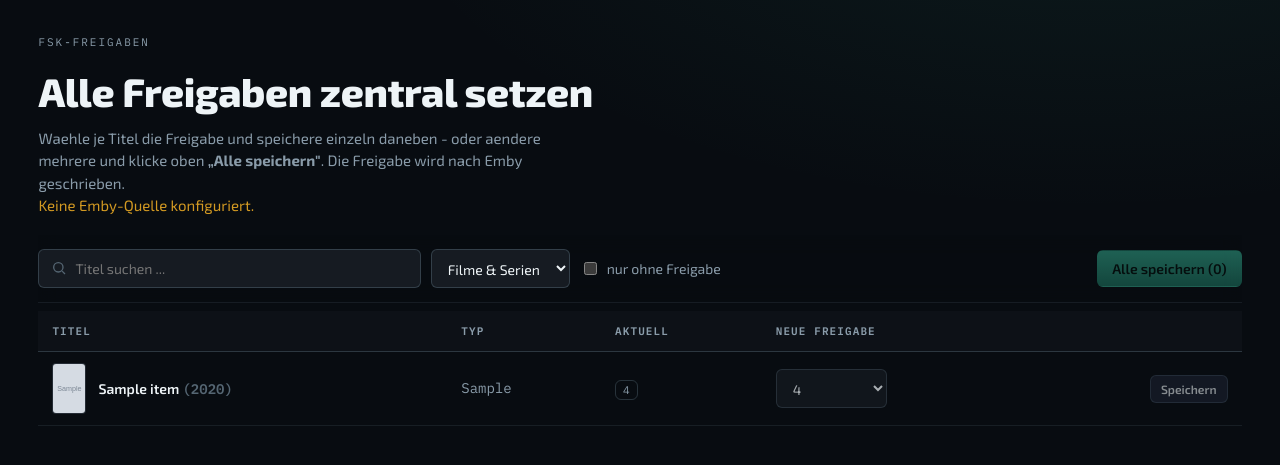
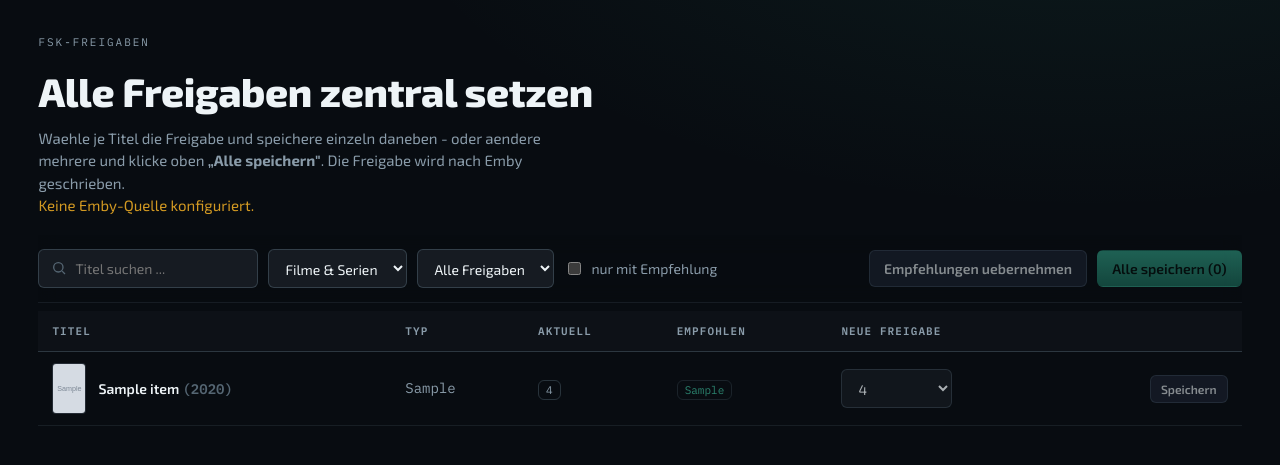
Before and after one commit to s3lfcod3r/selfmediahub, a FastAPI app: template app/templates/fsk.html in a window 1280 px wide. Shown: the part 70-535 px from the top of the page. Run offline with FastAPI, Linux system fonts and the light colour scheme; the template is opened without the code that fills it: most values are stand-ins (such as "Sample title", 1, 10 or a date in 2020); grey boxes marked "Sample" are stand-in pictures; parts of the project's set-up code (start-up, migrations or seed data) failed here and were passed over.

Commit message:
feat: FSK-Seite - Filter nach Freigabe/ohne Freigabe, Spalte 'Empfohlen' (TMDb) anklickbar + 'Empfehlungen uebernehmen' (Auto-Fuellen)

```diff
--- a/app/static/css/app.css
+++ b/app/static/css/app.css
@@ -342,6 +342,16 @@ table.list tr.changed td:first-child { box-shadow: inset 3px 0 0 var(--self-teal
   width: 34px; height: 51px; flex: none; object-fit: cover;
   border-radius: 4px; border: 1px solid var(--self-line); background: var(--self-bg-2);
 }
+.rec-apply {
+  cursor: pointer; background: transparent; color: var(--self-teal-bright);
+  border: 1px solid var(--self-line-strong);
+  transition: border-color var(--self-dur-fast) var(--self-ease),
+              background var(--self-dur-fast) var(--self-ease);
+}
+.rec-apply::after { content: " \2190"; opacity: 0.6; }
+.rec-apply:hover { border-color: var(--self-teal); background: rgba(51, 167, 140, 0.12); }
+.rec-apply[disabled] { cursor: default; opacity: 0.6; }
+.rec-apply[disabled]::after { content: ""; }
 
 /* --- Buttons klein ------------------------------------------ */
 .btn-small { font-size: 12px; padding: 6px 10px; }
--- a/app/templates/fsk.html
+++ b/app/templates/fsk.html
@@ -33,17 +33,21 @@
     </label>
     <select class="field" id="fskType"><option value="">Filme &amp; Serien</option>
       <option value="Film">Nur Filme</option><option value="Serie">Nur Serien</option></select>
-    <label class="chk"><input type="checkbox" id="fskOnlyNone"> nur ohne Freigabe</label>
+    <select class="field" id="fskFilter"><option value="">Alle Freigaben</option>
+      <option value="__none__">Ohne Freigabe</option></select>
+    <label class="chk"><input type="checkbox" id="fskOnlySug"> nur mit Empfehlung</label>
     <div class="spacer"></div>
+    <button class="btn" id="applyRec"{% if not allow_write %} disabled{% endif %}>Empfehlungen uebernehmen</button>
     <button class="btn btn-primary" id="saveAll" disabled>Alle speichern (<span id="saveAllCount">0</span>)</button>
   </div>
 
   <div class="tablewrap">
     <table class="list">
-      <thead><tr><th>Titel</th><th>Typ</th><th>Aktuell</th><th>Neue Freigabe</th><th></th></tr></thead>
+      <thead><tr><th>Titel</th><th>Typ</th><th>Aktuell</th><th>Empfohlen</th><th>Neue Freigabe</th><th></th></tr></thead>
       <tbody id="fskBody">
         {% for i in items %}
         <tr data-id="{{ i.id }}" data-orig="{{ i.official_rating or '' }}"
+            data-suggested="{{ i.fsk_suggested or '' }}"
             data-name="{{ i.name|lower }}" data-type="{{ i.item_type }}">
           <td class="name">
             <div class="fsk-title fsk-open" data-id="{{ i.id }}" title="Details anzeigen">
@@ -53,6 +57,7 @@
           </td>
           <td class="mono" style="color:var(--self-text-2)">{{ i.item_type }}</td>
           <td class="cur">{% if i.official_rating %}<span class="pill">{{ i.official_rating }}</span>{% else %}<span class="pill bad">ohne</span>{% endif %}</td>
+          <td class="rec">{% if i.fsk_suggested %}<button class="pill rec-apply" title="Als neue Freigabe uebernehmen"{% if not allow_write %} disabled{% endif %}>{{ i.fsk_suggested }}</button>{% else %}<span style="color:var(--self-text-3)">-</span>{% endif %}</td>
           <td><select class="field fsk-sel"{% if not allow_write %} disabled{% endif %}>{{ fsk_options(i.official_rating) }}</select></td>
           <td style="text-align:right"><button class="btn btn-small fsk-row-save"{% if not allow_write %} disabled{% endif %}>Speichern</button></td>
         </tr>
@@ -122,21 +127,62 @@ document.getElementById("saveAll").onclick = function(){
     .catch(function(){ window.smhToast("Fehlgeschlagen", "err"); b.disabled = false; b.innerHTML = 'Alle speichern (<span id="saveAllCount">0</span>)'; });
 };
 
+function setSelectValue(sel, val){
+  var found = false;
+  for(var i=0;i<sel.options.length;i++){ if(sel.options[i].value === val){ found = true; break; } }
+  if(!found){ var o = document.createElement("option"); o.value = val; o.textContent = val; sel.insertBefore(o, sel.firstChild); }
+  sel.value = val;
+}
+
+// FSK-Filter mit den vorhandenen Freigaben befuellen
+(function(){
+  var seen = {};
+  document.querySelectorAll("#fskBody tr").forEach(function(tr){ var o = tr.getAttribute("data-orig"); if(o){ seen[o] = 1; } });
+  var sel = document.getElementById("fskFilter");
+  Object.keys(seen).sort().forEach(function(r){ var o = document.createElement("option"); o.value = r; o.textContent = r; sel.appendChild(o); });
+})();
+
+// Empfehlung einer Zeile uebernehmen
+document.querySelectorAll(".rec-apply").forEach(function(b){
+  b.onclick = function(){
+    var tr = b.closest("tr");
+    setSelectValue(tr.querySelector(".fsk-sel"), tr.getAttribute("data-suggested"));
+    markChanged(tr);
+  };
+});
+
+// Alle sichtbaren Empfehlungen auf einmal uebernehmen
+document.getElementById("applyRec").onclick = function(){
+  var n = 0;
+  document.querySelectorAll("#fskBody tr").forEach(function(tr){
+    if(tr.style.display === "none"){ return; }
+    var s = tr.getAttribute("data-suggested");
+    if(!s || s === tr.getAttribute("data-orig")){ return; }
+    setSelectValue(tr.querySelector(".fsk-sel"), s);
+    markChanged(tr); n++;
+  });
+  window.smhToast(n + " Empfehlung(en) uebernommen - pruefen und 'Alle speichern'", n ? "ok" : "err");
+};
+
 function applyFilters(){
   var q = document.getElementById("fskSearch").value.toLowerCase();
   var t = document.getElementById("fskType").value;
-  var only = document.getElementById("fskOnlyNone").checked;
+  var fsk = document.getElementById("fskFilter").value;
+  var onlySug = document.getElementById("fskOnlySug").checked;
   document.querySelectorAll("#fskBody tr").forEach(function(tr){
     var show = true;
     if(q && tr.getAttribute("data-name").indexOf(q) === -1){ show = false; }
     if(t && tr.getAttribute("data-type") !== t){ show = false; }
-    if(only && tr.getAttribute("data-orig") !== ""){ show = false; }
+    if(fsk === "__none__" && tr.getAttribute("data-orig") !== ""){ show = false; }
+    if(fsk && fsk !== "__none__" && tr.getAttribute("data-orig") !== fsk){ show = false; }
+    if(onlySug && !tr.getAttribute("data-suggested")){ show = false; }
     tr.style.display = show ? "" : "none";
   });
 }
 document.getElementById("fskSearch").oninput = applyFilters;
 document.getElementById("fskType").onchange = applyFilters;
-document.getElementById("fskOnlyNone").onchange = applyFilters;
+document.getElementById("fskFilter").onchange = applyFilters;
+document.getElementById("fskOnlySug").onchange = applyFilters;
 
 // Titel/Cover anklicken -> Detail-Fenster
 document.querySelectorAll(".fsk-open").forEach(function(el){
```
